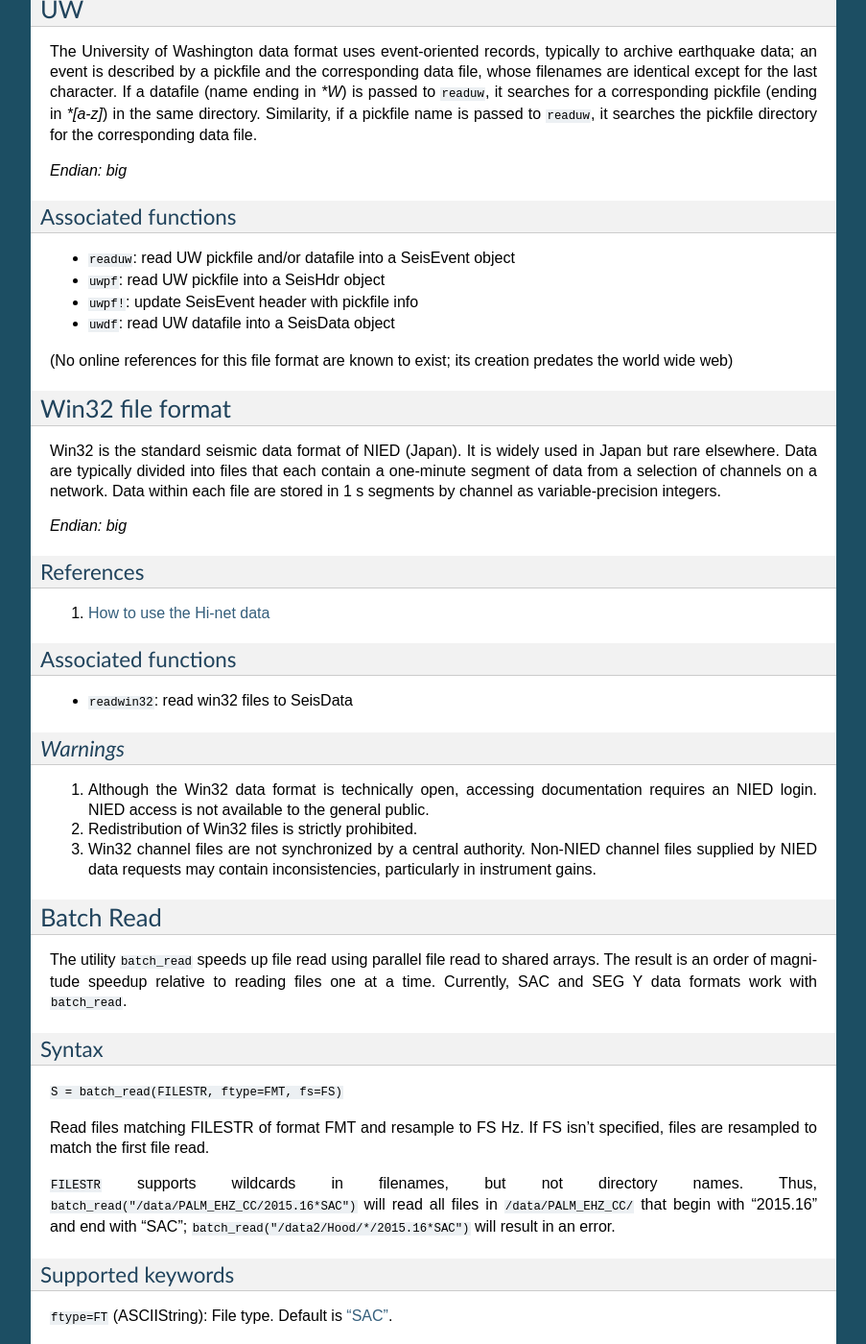
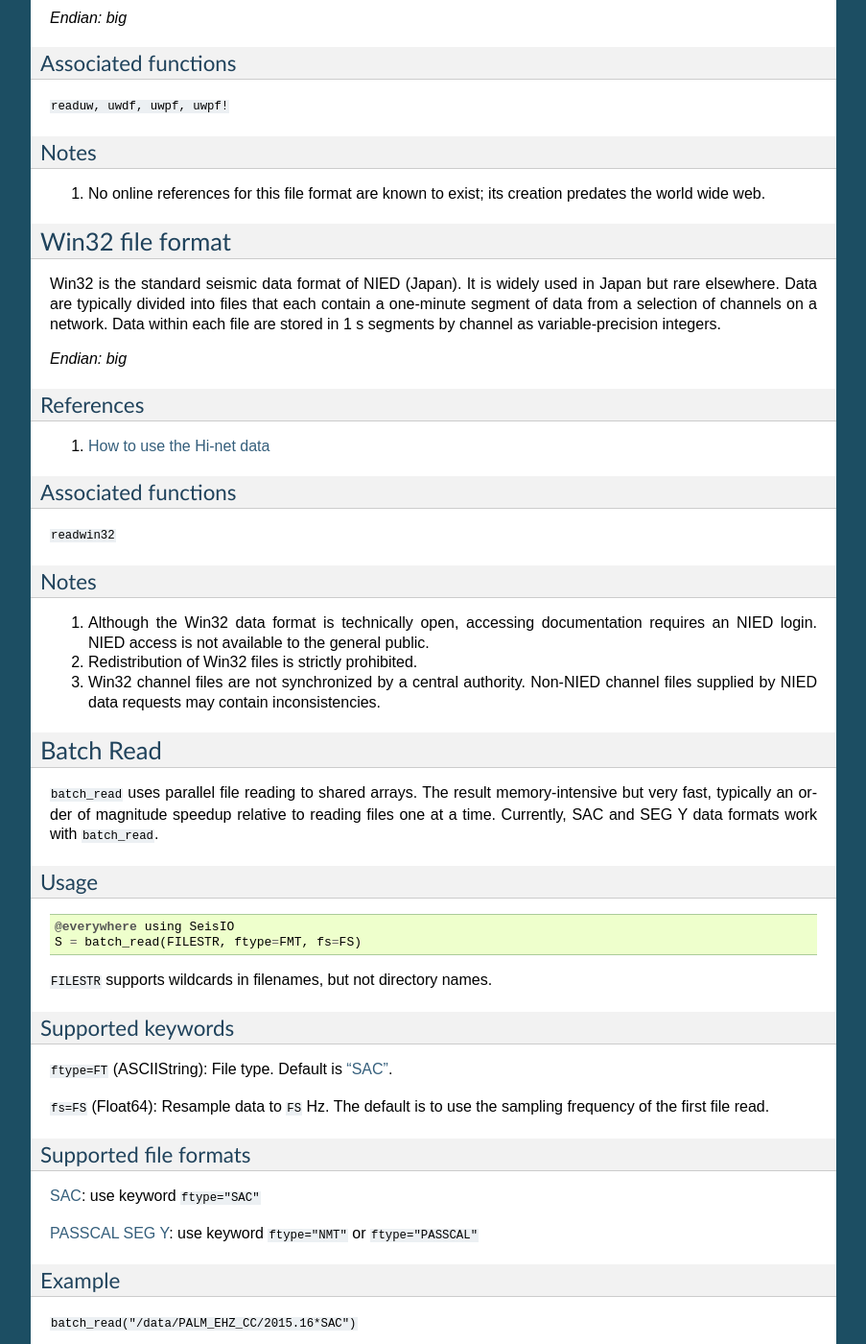
Before and after one commit to jpjones76/SeisIO.jl, a Sphinx documentation site: the page built from docs/src/fileformats.rst, in a window 1280 px wide and 1400 px high, scrolled down 1985 px. Shown: the whole window at 96% size, without its empty margins (198-1101 px from the left). Built offline with Sphinx 7.4.7, drawn with Linux system fonts in a browser that asks for light colours; some of the changed text lies outside the part shown.

Commit message:
docs update
Former-commit-id: 99b5b73eb3930de689f77223158418eb430cd0c0
Former-commit-id: 1b912a23154286e07521da02a46987380a450a44

```diff
--- a/docs/src/fileformats.rst
+++ b/docs/src/fileformats.rst
@@ -11,11 +11,11 @@
 
 * :ref:`mini-SEED <mseed>`: `SEED <https://www.fdsn.org/seed_manual/SEEDManual_V2.4.pdf>`_ has become a worldwide standard for seismic data archival; mini-SEED archives are special SEED volumes that contain only data records.
 
-* :ref:`SAC <sac1>`:sup:`(a)`: `SAC <https://ds.iris.edu/files/sac-manual/manual/file_format.html>`_ is a popular seismic data standard, very easy to use, developed at Lawrence Livermore National Laboratory.
+* :ref:`SAC <sac1>`:sup:`(a)`: `SAC <https://ds.iris.edu/files/sac-manual/manual/file_format.html>`_ is a popular seismic data standard developed at Lawrence Livermore National Laboratory, noted for ease of use.
 
 * :ref:`SEGY <segy>`:sup:`(a)`: `SEG Y <http://wiki.seg.org/wiki/SEG_Y>`_ is the standard data archival format of the Society for Exploration Geophysicists.
 
-* :ref:`UW <uw>`: The University of Washington seismic data format was used from the 1970s through mid-2000s; legacy support is included with SeisIO.
+* :ref:`UW <uw>`: The University of Washington seismic data format was used from the 1970s through the 2000s; legacy support is included with SeisIO.
 
 * :ref:`Win32 <win32>`: `WIN <http://eoc.eri.u-tokyo.ac.jp/WIN/Eindex.html>`_ is a seismic data format developed and used by the NIED (National Research Institute for Earth Science and Disaster Prevention), Japan.
 
@@ -35,8 +35,7 @@
 
 Associated functions
 --------------------
-
-* ``readmseed``: read mini-SEED file to SeisData
+ ``parsemseed!, parsemseed, readmseed, parserec!``
 
 References
 ----------
@@ -57,19 +56,7 @@
 Associated functions
 --------------------
 
-* ``chksac``: check for valid SAC header structure
-
-* ``prunesac!``: delete unset headers from a SAC dictionary
-
-* ``r_sac``: read SAC file to dictionary
-
-* ``readsac``: read SAC file to SeisData object
-
-* ``sachdr``: dump headers to STDOUT
-
-* ``sactoseis``: convert SAC dictionary to SeisData
-
-* ``writesac``: write SeisData object or SAC dictionary to SAC file
+``batch_read, readsac, sachdr, wsac``
 
 
 References
@@ -96,9 +83,7 @@
 Associated functions
 --------------------
 
-* ``readsegy``: read SEGY file to SeisData object
-
-* ``segyhdr``: dump column-aligned headers to STDOUT
+``batch_read, readsegy, segyhdr``
 
 
 References
@@ -122,18 +107,12 @@
 Associated functions
 --------------------
 
-
-* ``readuw``: read UW pickfile and/or datafile into a SeisEvent object
-
-* ``uwpf``: read UW pickfile into a SeisHdr object
-
-* ``uwpf!``: update SeisEvent header with pickfile info
-
-* ``uwdf``: read UW datafile into a SeisData object
+``readuw, uwdf, uwpf, uwpf!``
 
 
-(No online references for this file format are known to exist; its creation predates the world wide web)
-
+Notes
+-----
+#. No online references for this file format are known to exist; its creation predates the world wide web.
 
 
 .. _win32:
@@ -153,27 +132,30 @@
 Associated functions
 --------------------
 
-* ``readwin32``: read win32 files to SeisData
+``readwin32``
 
-*Warnings*
----------
+
+Notes
+-----
 #. Although the Win32 data format is technically open, accessing documentation requires an NIED login. NIED access is not available to the general public.
 #. Redistribution of Win32 files is strictly prohibited.
-#. Win32 channel files are not synchronized by a central authority. Non-NIED channel files supplied by NIED data requests may contain inconsistencies, particularly in instrument gains.
+#. Win32 channel files are not synchronized by a central authority. Non-NIED channel files supplied by NIED data requests may contain inconsistencies.
 
 
 Batch Read
 ==========
-The utility ``batch_read`` speeds up file read using parallel file read to shared arrays. The result is an order of magnitude speedup relative to reading files one at a time. Currently, SAC and SEG Y data formats work with ``batch_read``.
+``batch_read`` uses parallel file reading to shared arrays. The result memory-intensive but very fast, typically an order of magnitude speedup relative to reading files one at a time. Currently, SAC and SEG Y data formats work with ``batch_read``.
 
 
-Syntax
-------
-``S = batch_read(FILESTR, ftype=FMT, fs=FS)``
+Usage
+-----
+::
 
-Read files matching FILESTR of format FMT and resample to FS Hz. If FS isn't specified, files are resampled to match the first file read.
+  @everywhere using SeisIO
+  S = batch_read(FILESTR, ftype=FMT, fs=FS)
 
-``FILESTR`` supports wildcards in filenames, but not directory names. Thus, ``batch_read("/data/PALM_EHZ_CC/2015.16*SAC")`` will read all files in ``/data/PALM_EHZ_CC/`` that begin with "2015.16" and end with "SAC"; ``batch_read("/data2/Hood/*/2015.16*SAC")`` will result in an error.
+
+``FILESTR`` supports wildcards in filenames, but not directory names.
 
 
 Supported keywords
@@ -181,7 +163,7 @@
 
 ``ftype=FT`` (ASCIIString): File type. Default is :ref:`"SAC" <sac1>`.
 
-``fs=FS`` (Float64): Resample data to ``FS`` Hz.
+``fs=FS`` (Float64): Resample data to ``FS`` Hz. The default is to use the sampling frequency of the first file read.
 
 Supported file formats
 ----------------------
@@ -189,3 +171,7 @@
 :ref:`SAC <sac1>`: use keyword ``ftype="SAC"``
 
 :ref:`PASSCAL SEG Y <segy>`: use keyword ``ftype="NMT"`` or ``ftype="PASSCAL"``
+
+Example
+-------
+``batch_read("/data/PALM_EHZ_CC/2015.16*SAC")``
--- a/docs/src/utils.rst
+++ b/docs/src/utils.rst
@@ -8,9 +8,9 @@
 ===============
 The following utilities are for acquisition and storage of discrete event data.
 
-evq
+FDSNevq
 ---
-Event query. A fast command-line utility to do a multi-server query for one or more events near an origin time ``t``.  Incomplete string queries are read to the nearest fully specified time constraint, e.g., evq("2001-02-08") returns the nearest event to 2001-02-08T00:00:00 UTC. If no event is found on any server queried within one day of ``t``, evq exits with an error.
+Event query. A fast command-line utility to do a multi-server query for one or more events near an origin time ``t``.  Incomplete string queries are read to the nearest fully specified time constraint, e.g., FDSNevq("2001-02-08") returns the nearest event to 2001-02-08T00:00:00 UTC. If no event is found on any server queried within one day of ``t``, FDSNevq exits with an error.
 
 User-specified parameters (always passed as param=value) can include:
 
```
Also changed, not shown: README.md (+1 -1 lines), docs/src/intro.rst (+6 -6 lines), docs/src/seisdata_fields.rst (+68 -103 lines), docs/src/webclients.rst (+118 -81 lines), 9 other files.
